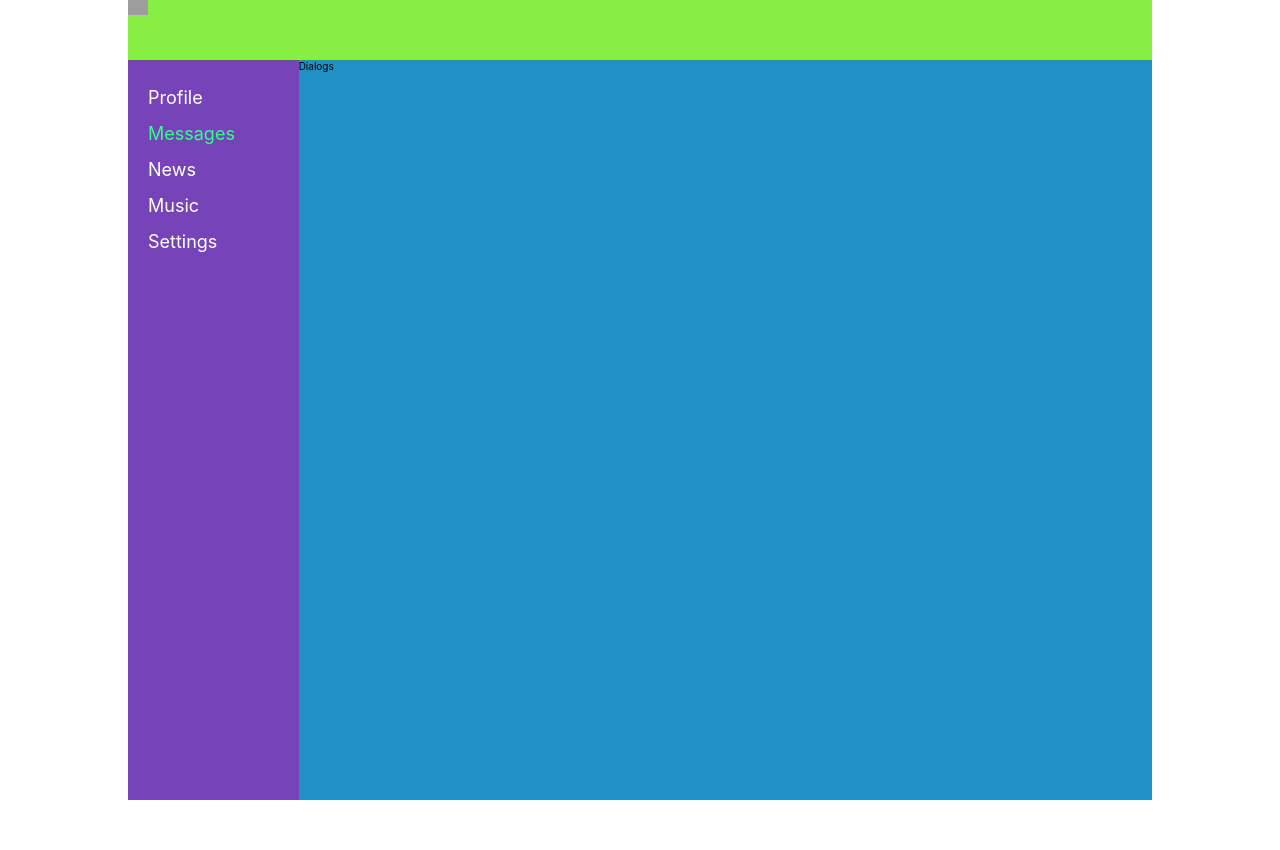
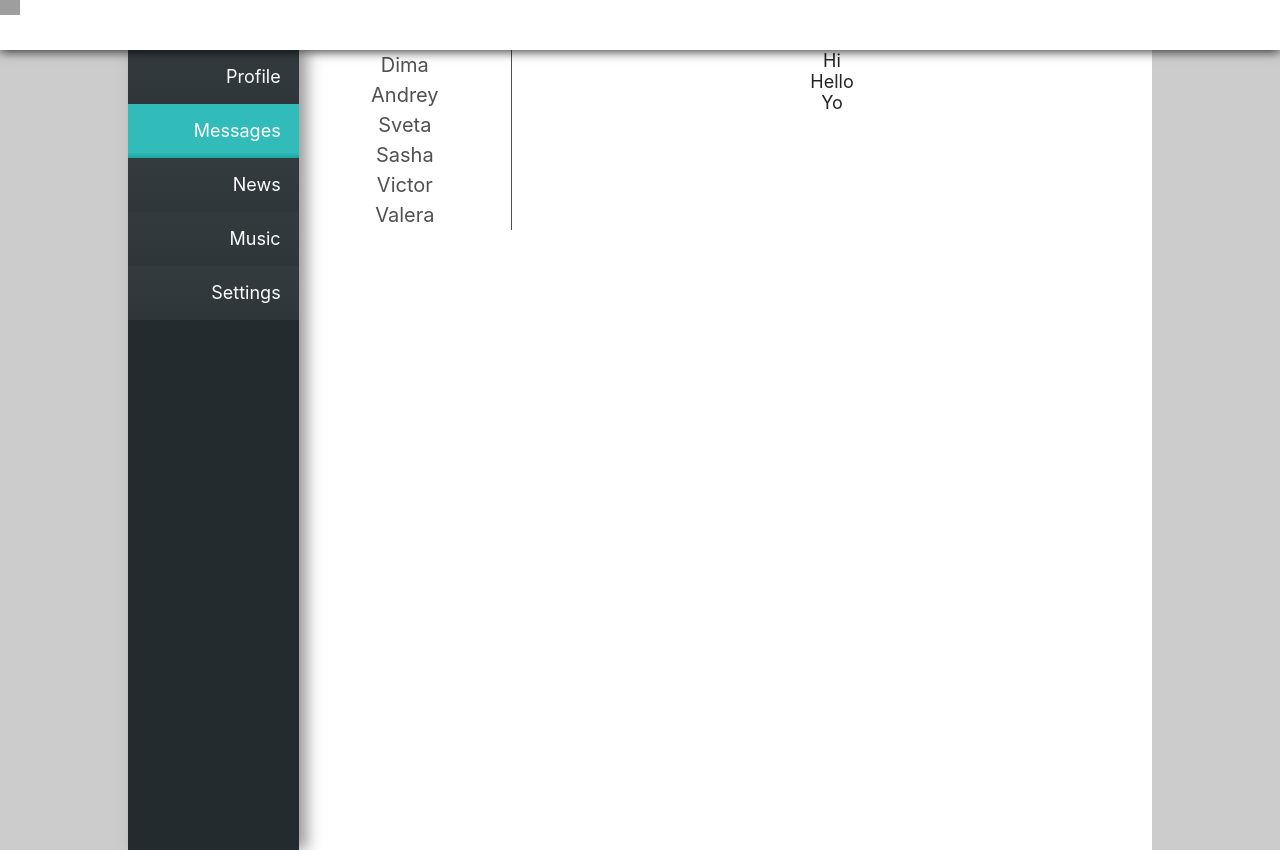
Before and after one commit to IgorOsipov/itkama, a React (Create React App) app: page /dialogs in a window 1280 px wide. Before the commit the page ends 800 px from the top, so only its background shows below. Built offline with nearby package versions, Linux system fonts and the light colour scheme; grey boxes are pictures that could not be loaded.

Commit message:
6c
new css styles, message routing

```diff
--- a/public/index.html
+++ b/public/index.html
@@ -8,7 +8,7 @@
     <link rel="manifest" href="%PUBLIC_URL%/manifest.json" />
     <title>React App</title>
   </head>
-  <body>
-    <div id="root"></div>
+  <body id="root">
+
   </body>
 </html>
--- a/src/App.css
+++ b/src/App.css
@@ -25,20 +25,26 @@ html, body{
   font-size: 10px;
 }
 
+#root{
+  background-color: #cccccc;
+  min-height: 100vh;
+}
+
 .app_wrapper{
   display: grid;
-  grid-template-areas:
-                      "h h"
-                      "n c";
-  grid-template-rows: 60px 1fr;
+  grid-template-areas: "n c";
   grid-template-columns: 2fr 10fr;
 
   max-width: 1024px;
   min-height: 100vh;
   margin: 0 auto;
+  padding-top: 50px;
+
+  background-color: #fff;
 }
 
 .app_wrapper_content{
   grid-area: c;
-  background-color: rgb(33, 144, 196);
+  min-height: 100vh;
+
 }
--- a/src/App.js
+++ b/src/App.js
@@ -13,8 +13,8 @@ import Settings from './components/Settings/Settings';
 const App = () => {
   return (
     <BrowserRouter>
+      <Header />
       <div className='app_wrapper'>
-        <Header />
         <Navbar />
         <div className="app_wrapper_content">
           <Route path='/profile' component={Profile} />
--- a/src/components/Dialogs/Dialogs.js
+++ b/src/components/Dialogs/Dialogs.js
@@ -1,10 +1,35 @@
 import React from 'react';
 import s from './Dialogs.module.css';
+import {NavLink} from 'react-router-dom';
 
 const Dialogs = () => {
     return(
-        <div>
-            Dialogs
+        <div className={s.dialogs}>
+            <div className={s.dialogs_items}>
+                <div className={s.dialog} >
+                    <NavLink activeClassName={s.active} to='/dialogs/1'>Dima</NavLink>
+                </div>
+                <div className={s.dialog}>
+                    <NavLink activeClassName={s.active} to='/dialogs/2'>Andrey</NavLink>
+                </div>
+                <div className={s.dialog}>
+                    <NavLink activeClassName={s.active} to='/dialogs/3'>Sveta</NavLink>
+                </div>
+                <div className={s.dialog}>
+                    <NavLink activeClassName={s.active} to='/dialogs/4'>Sasha</NavLink>
+                </div>
+                <div className={s.dialog}>
+                    <NavLink activeClassName={s.active} to='/dialogs/5'>Victor</NavLink>
+                </div>
+                <div className={s.dialog}>
+                    <NavLink activeClassName={s.active} to='/dialogs/6'>Valera</NavLink>
+                </div>
+            </div>
+            <div className={s.messages}>
+                <div className={s.message}>Hi</div>
+                <div className={s.message}>Hello</div>
+                <div className={s.message}>Yo</div>
+            </div>
         </div>
     )
 }
--- a/src/components/Dialogs/Dialogs.module.css
+++ b/src/components/Dialogs/Dialogs.module.css
@@ -0,0 +1,36 @@
+.dialogs{
+    display: grid;
+    grid-template-columns: 2fr 6fr;
+    justify-items: stretch;
+    align-items: start;
+    min-height: 100vh;
+}
+
+.dialogs_items .active{
+    color: rgb(212, 183, 14);
+    text-decoration: underline;
+}
+
+.dialogs_items a{
+    font-size: 2em;
+    line-height: 1.5em;
+    color: rgb(80, 80, 80);
+    text-decoration: none;
+
+    border-right: 1px solid rgb(80, 80, 80);
+
+    display: grid;
+    justify-items: center;
+}
+
+.messages{
+    font-size: 1.8em;
+    font-style: 1.5em;
+}
+
+.message{
+    color: rgb(36, 35, 35);
+
+    display: grid;
+    justify-items: center;
+}
--- a/src/components/Header/Header.module.css
+++ b/src/components/Header/Header.module.css
@@ -1,6 +1,14 @@
 .header{
-  grid-area: h;
-  background-color: rgb(135, 238, 67);
+  position: fixed;
+  z-index: 2;
+
+  height: 50px;
+  width: 100vw;
+  top: 0;
+  left: 0;
+
+  background-color: #fff;
+  box-shadow: 0px 2px 10px 0px rgba(0,0,0,0.75);
 }
 
 .header img{
--- a/src/components/Navbar/Navbar.js
+++ b/src/components/Navbar/Navbar.js
@@ -4,7 +4,7 @@ import nav from './Navbar.module.css';
 
 const Navbar = () => {
     return (
-        <nav className={nav.main_nav}>
+        <div className={nav.main_nav}>
             <ul className={nav.navbar}>
                 <li><NavLink className={nav.item} activeClassName={nav.active} to="/profile">Profile</NavLink></li>
                 <li><NavLink className={nav.item} activeClassName={nav.active} to="/dialogs">Messages</NavLink></li>
@@ -12,7 +12,7 @@ const Navbar = () => {
                 <li><NavLink className={nav.item} activeClassName={nav.active} to="/music">Music</NavLink></li>
                 <li><NavLink className={nav.item} activeClassName={nav.active} to="/settings">Settings</NavLink></li>
             </ul>
-        </nav>
+        </div>
     );
 }
 
--- a/src/components/Navbar/Navbar.module.css
+++ b/src/components/Navbar/Navbar.module.css
@@ -1,17 +1,29 @@
 .main_nav{
     grid-area: n;
 
-    background-color: rgb(118, 68, 184);
-    padding: 2em;
+    background-color: #242b2e;;
+    box-shadow: 8px 0px 14px 0px rgba(70, 70, 70, 0.55);
+
+    position: relative;
 }
 
 .item{
+    display: grid;
+    justify-items: end;
+
     text-decoration: none;
     color: #ffffff;
+
+    width: 100%;
+    height: 100%;
+    padding: 0.5em 0;
+    padding-right: 1em;
+
 }
 
+
 a.active{
-    color: rgb(47, 255, 141);
+    background: linear-gradient(to bottom, #31bcba 90%, #18a3a1 100%);
 }
 
 .navbar{
@@ -19,4 +31,16 @@ a.active{
 
     font-size: 1.8em;
     line-height: 2em;
+
+
+
 }
+
+.navbar li{
+    background: linear-gradient(to bottom, #333b3f 0%, #2e363a 100%);
+
+}
+
+.navbar li:hover{
+    background: linear-gradient(to bottom, #31bcba 90%, #18a3a1 100%);
+}
--- a/src/components/Profile/MyPosts/MyPosts.module.css
+++ b/src/components/Profile/MyPosts/MyPosts.module.css
@@ -16,6 +16,10 @@
   align-items: flex-start;
 }
 
+.my_posts{
+  padding: 3rem;
+}
+
 .my_posts h2{
   width: 100%;
 
@@ -24,5 +28,5 @@
   line-height: 2em;
   text-transform: uppercase;
 
-  color: #fff;
+  color: rgb(80, 80, 80);
 }
--- a/src/components/Profile/MyPosts/Post/Post.module.css
+++ b/src/components/Profile/MyPosts/Post/Post.module.css
@@ -1,4 +1,4 @@
 .item{
   font-size: 1.6em;
-  color: #fff;
+  color: rgb(80, 80, 80);
 }
```
